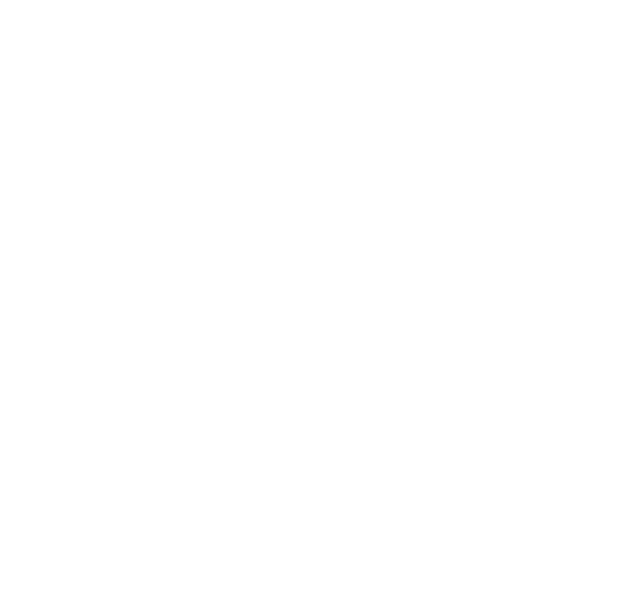
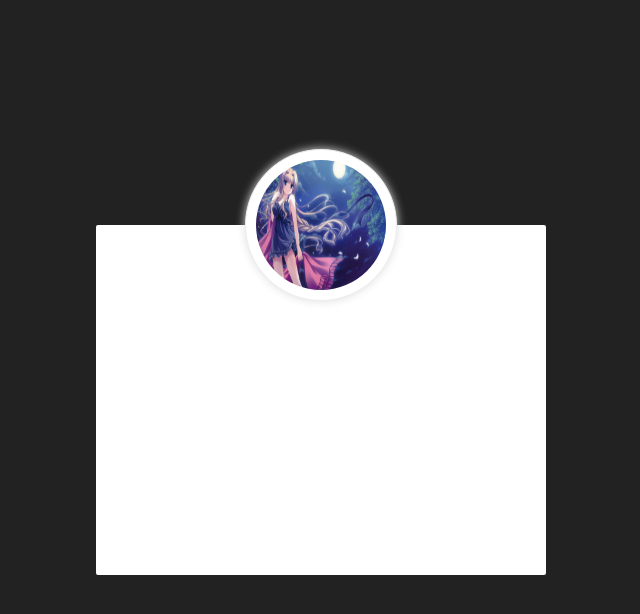
Before and after one commit to linxuhan/vue-shopmanagement, a Vue app: page /#/login in a window 1280 px wide. Shown: the top 614 px of the page, without its empty margins (319-959 px from the left). Built offline with nearby package versions, Linux system fonts and the light colour scheme.

Commit message:
登录页面

```diff
--- a/package.json
+++ b/package.json
@@ -16,6 +16,8 @@
   "devDependencies": {
     "@vue/cli-plugin-babel": "~4.5.0",
     "@vue/cli-service": "~4.5.0",
+    "less": "^3.12.2",
+    "less-loader": "^7.0.2",
     "vue-template-compiler": "^2.6.11"
   }
 }
--- a/src/App.vue
+++ b/src/App.vue
@@ -1,6 +1,6 @@
 <template>
   <div id="app">
-
+    <router-view />
   </div>
 </template>
 
--- /dev/null
+++ b/src/components/login/index.vue
@@ -0,0 +1,51 @@
+<template>
+  <div class="login-container">
+      <div class="login-box">
+        <div class="login_avatar">
+          <img src="../../assets/user.jpg" alt="">
+        </div>
+      </div>
+  </div>
+</template>
+
+<script>
+export default {
+  name: "Login"
+}
+</script>
+
+<style lang="less" scoped>
+.login-container {
+  height: 100%;
+  background-color: #222222;
+}
+
+.login-box {
+  width: 450px;
+  height: 350px;
+  background-color: #fff;
+  border-radius: 2px;
+  position: absolute;
+  left: 50%;
+  top: 50%;
+  transform: translate(-50%, -50%);
+
+  .login_avatar {
+    height: 130px;
+    width: 130px;
+    border: 1px solid #eee;
+    border-radius: 50%;
+    padding: 10px;
+    box-shadow: 0 0 10px #ddd;
+    position: absolute;
+    left: 50%;
+    transform: translate(-50%, -50%);
+    background-color: #fff;
+    img {
+      width: 100%;
+      height: 100%;
+      border-radius: 50%;
+    }
+  }
+}
+</style>
--- /dev/null
+++ b/src/router/index.js
@@ -0,0 +1,19 @@
+import Vue from 'vue'
+import Router from 'vue-router'
+
+
+
+Vue.use(Router)
+
+export default new Router({
+    routes: [
+        {
+            path: '/',
+            redirect: '/login'
+        },
+        {
+            path: '/login',
+            component: () => import('../components/login')
+        }
+    ]
+})
--- /dev/null
+++ b/src/style/style.css
@@ -0,0 +1,7 @@
+html,
+body,
+#app {
+    height: 100%;
+    margin: 0;
+    padding: 0;
+}
```
Also changed, not shown: src/main.js (+9 -0 lines), src/assets/user.jpg (added), 1 other file (tests, documents, lock files or other folders).
